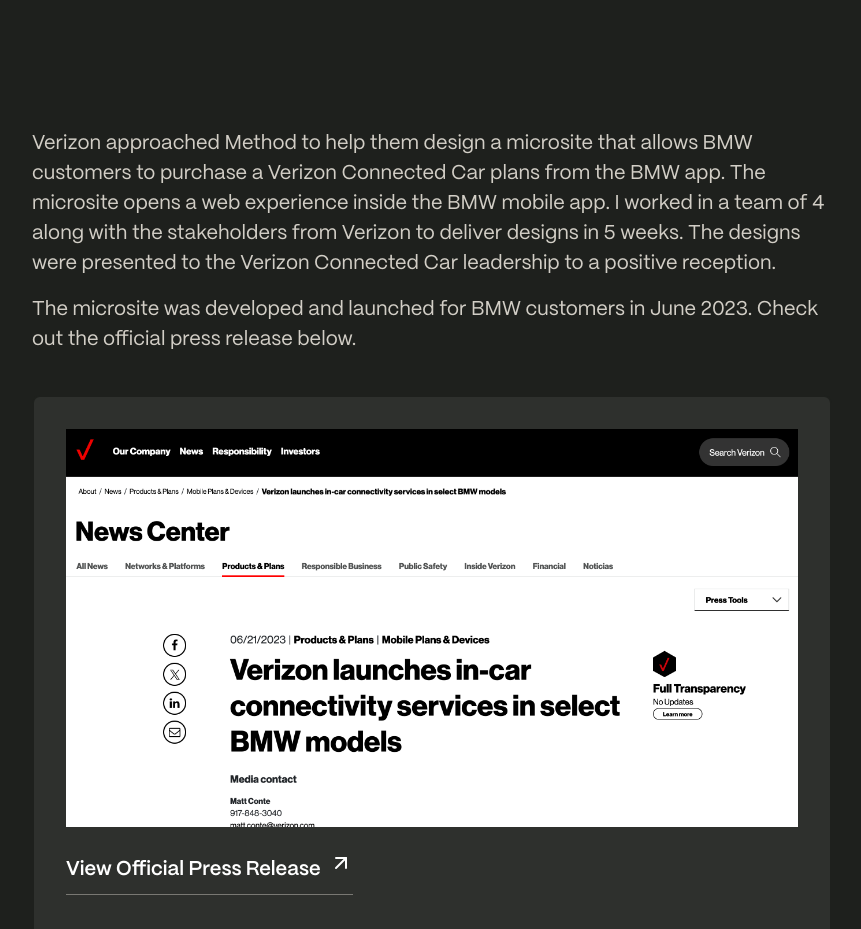
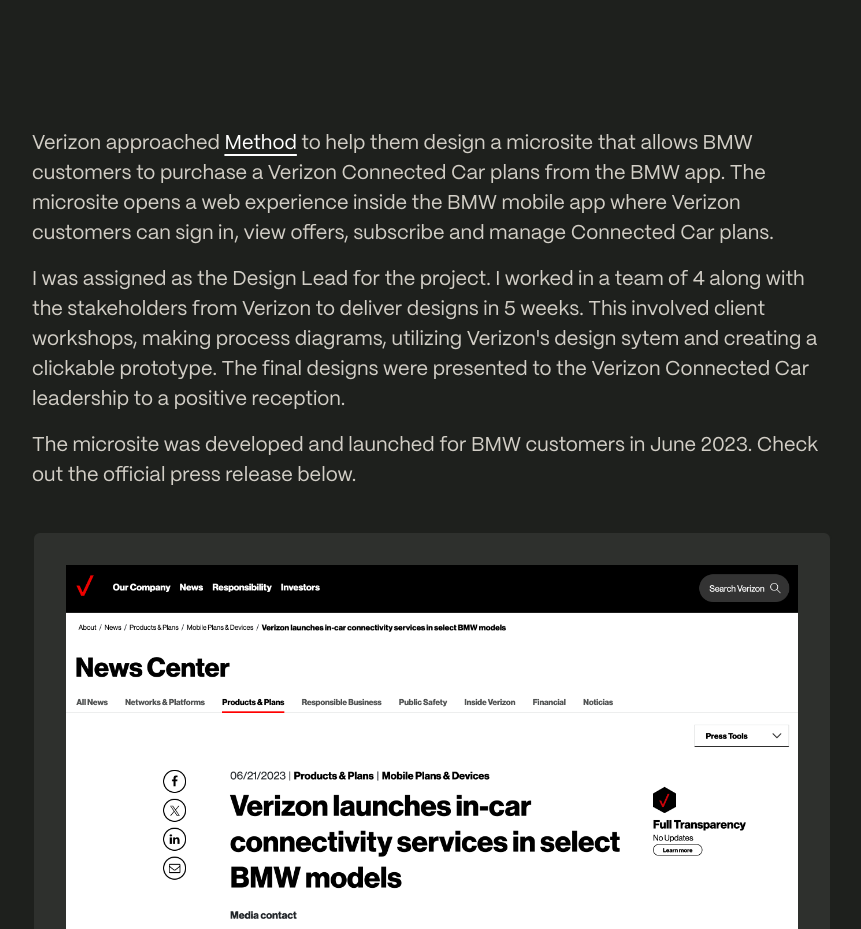
Before and after one commit to masnabinumeed/masnabinumeed.github.io, a plain HTML site: page projects/verizon-connected-car.html in a window 1280 px wide. Shown: the part 1280-2209 px from the top of the page, without its empty margins (408-1269 px from the left). Drawn offline with nearby package versions, Linux system fonts and the light colour scheme; a script that the page names is missing.

Commit message:
Update verizon-connected-car.html

```diff
--- a/projects/verizon-connected-car.html
+++ b/projects/verizon-connected-car.html
@@ -157,7 +157,10 @@
 
       <div class="col-md-8 mb24">
         <p>
-          Verizon approached Method to help them design a microsite that allows BMW customers to purchase a Verizon Connected Car plans from the BMW app. The microsite opens a web experience inside the BMW mobile app. I worked in a team of 4 along with the stakeholders from Verizon to deliver designs in 5 weeks. The designs were presented to the Verizon Connected Car leadership to a positive reception.
+          Verizon approached <a href="https://www.method.com" target="_blank">Method</a> to help them design a microsite that allows BMW customers to purchase a Verizon Connected Car plans from the BMW app. The microsite opens a web experience inside the BMW mobile app where Verizon customers can sign in, view offers, subscribe and manage Connected Car plans.
+        </p>
+        <p>
+          I was assigned as the Design Lead for the project. I worked in a team of 4 along with the stakeholders from Verizon to deliver designs in 5 weeks. This involved client workshops, making process diagrams, utilizing Verizon's design sytem and creating a clickable prototype. The final designs were presented to the Verizon Connected Car leadership to a positive reception.
         </p>
         <p>
           The microsite was developed and launched for BMW customers in June 2023. Check out the official press release below.
```
